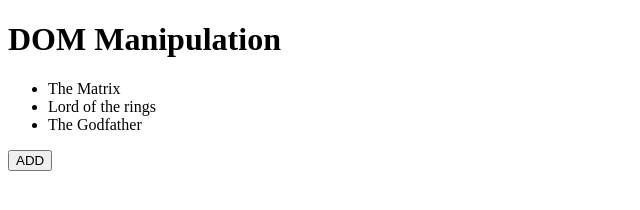
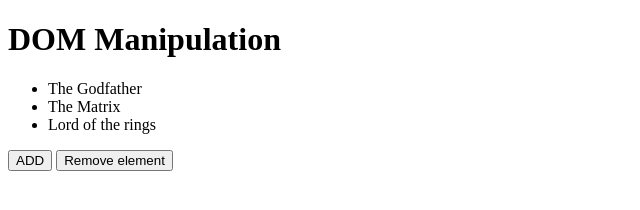
Before and after one commit to KristiyanKKirilov/JS-Front-End, a plain HTML site: page DOM-Manipulation-Events/demo/demo.html in a window 1280 px wide. Both pictures are taken after a click on the button "ADD". Shown: the whole page, without its empty margins (0-640 px from the left). Drawn offline with Linux system fonts and the light colour scheme.

Commit message:
creating element

```diff
--- a/DOM-Manipulation-Events/demo/demo.html
+++ b/DOM-Manipulation-Events/demo/demo.html
@@ -12,6 +12,7 @@
         <li>Lord of the rings</li>
     </ul>
     <button onclick="add()">ADD</button>
+    <button onclick="remove()">Remove element</button>
 
     <script src="demo.js">
 
--- a/DOM-Manipulation-Events/demo/demo.js
+++ b/DOM-Manipulation-Events/demo/demo.js
@@ -10,5 +10,7 @@
     newMovieElement.textContent = 'The Godfather';
 
     //Append element
-    movieListElement.appendChild(newMovieElement);
+    movieListElement.appendChild(newMovieElement); //add to the end of the collection (as last child)
+    movieListElement.append(newMovieElement); //add to the end of the collection (as last child)
+    movieListElement.prepend(newMovieElement); //add to the beginning of the collection (as first child)
 }
```
